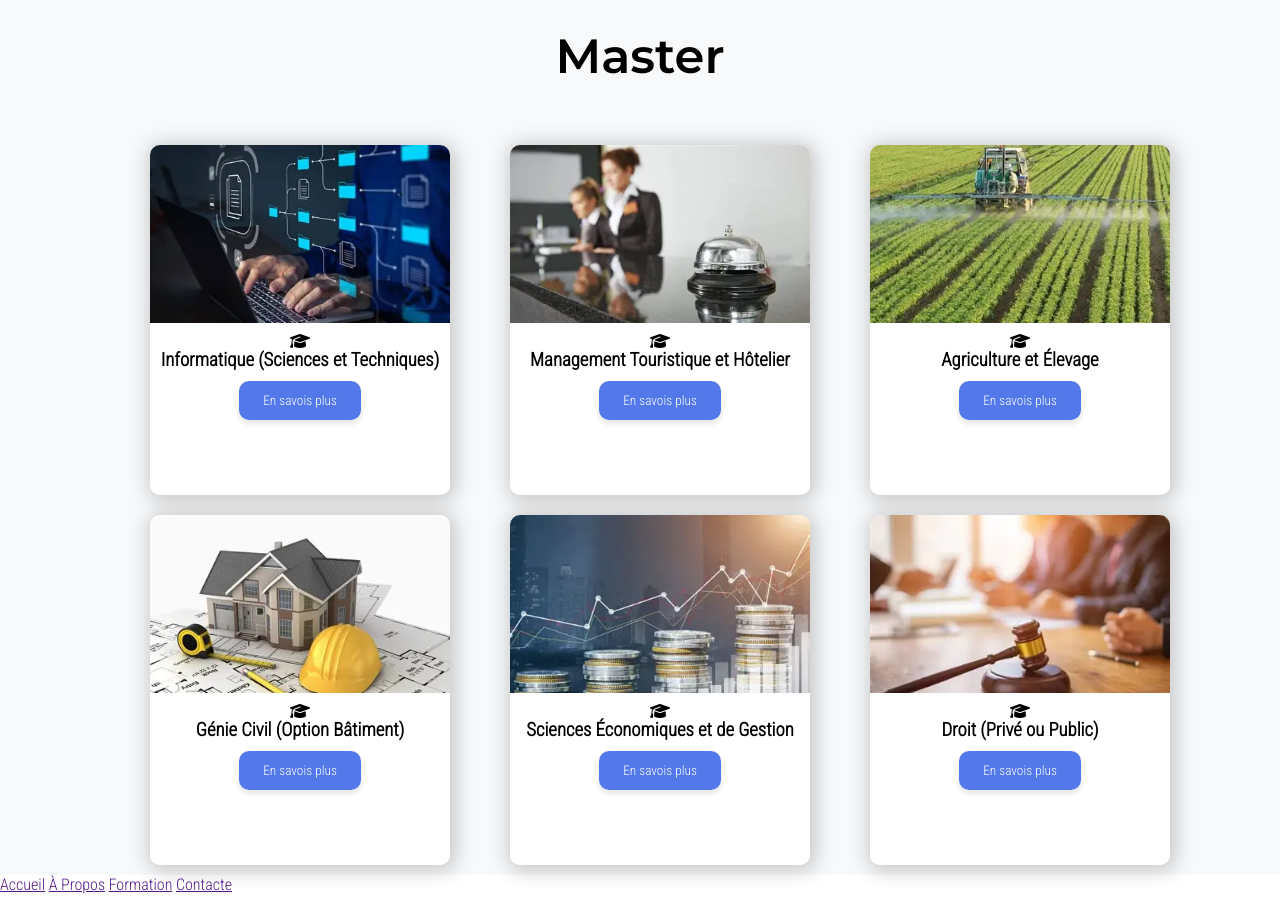
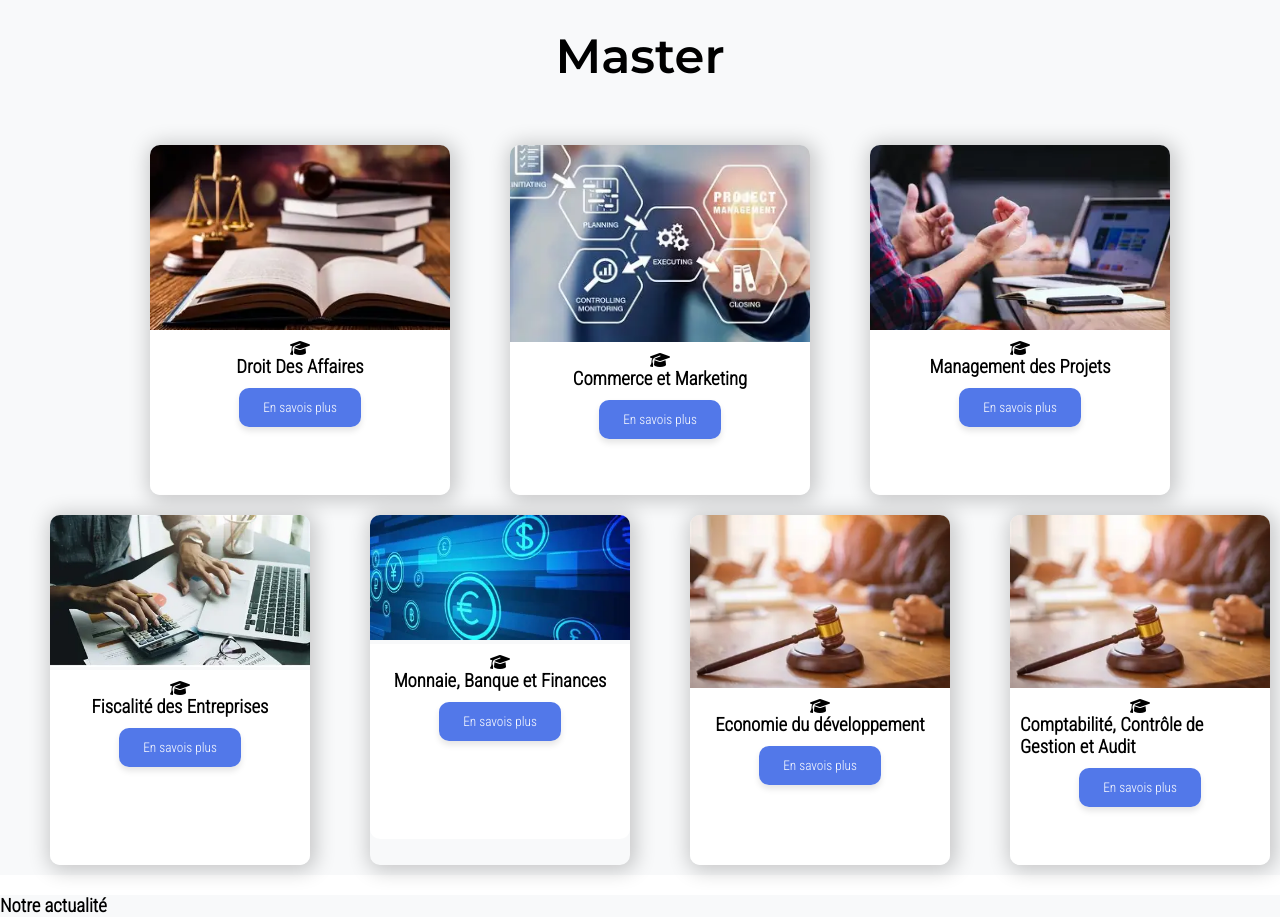
Before and after one commit to versous/siteUVHK, a plain HTML site: page index.html in a window 1280 px wide. Shown: the part 1580-2497 px from the top of the page. Before the commit the page ends 2474 px from the top, so only its background shows below. Drawn offline with Linux system fonts and the light colour scheme.

Commit message:
correction des bug et construction de la partie actualiter

```diff
--- a/index.html
+++ b/index.html
@@ -23,6 +23,7 @@
         <h1>UNIVERSITÉ VHK - BONOUA </h1>
         <p>Instruire et former pour développer</p>
     </header>
+    <article>
         <section>
             <div class="main-tittle">
                 <h1>Formation</h1>
@@ -101,31 +102,31 @@
                 <div class="letf-card">
                     <div class="full-card">
                         <div class="card-img">
-                        <img src="./assets/img/télécharger.webp" alt="">
+                            <img src="./assets/img/DroitDesAffaires.webp" alt="">
                         </div>
                         <div class="card">
                             <i class="fa-sharp fa-solid fa-graduation-cap"></i>
-                        <h3>Informatique (Sciences et Techniques)</h3>
+                            <h3>Droit Des Affaires</h3>
                             <button>En savois plus</button>
                         </div>
                     </div>
                     <div class="full-card">
                         <div class="card-img">
-                        <img src="./assets/img/tourisme.webp" alt="">
+                            <img src="./assets/img/commerce.webp" alt="">
                         </div>
                         <div class="card">
                             <i class="fa-sharp fa-solid fa-graduation-cap"></i>
-                        <h3>Management Touristique et Hôtelier</h3>
+                            <h3>Commerce et Marketing</h3>
                             <button>En savois plus</button>
                         </div>
                     </div>
                     <div class="full-card">
                     <div class="card-img">
-                        <img src="./assets/img/agriculture(1).webp" alt="">
+                            <img src="./assets/img/Management.webp" alt="">
                         </div>
                         <div class="card">
                             <i class="fa-sharp fa-solid fa-graduation-cap"></i>
-                        <h3>Agriculture et Élevage</h3>
+                            <h3>Management des Projets</h3>
                             <button>En savois plus</button>
                         </div>
                     </div>
@@ -133,21 +134,21 @@
                 <div class="right-card">
                     <div class="full-card">
                         <div class="card-img">
-                        <img src="/assets/img/batiment.webp" alt="">
+                            <img src="/assets/img/Fiscalite.webp" alt="">
                         </div>
                         <div class="card">
                             <i class="fa-sharp fa-solid fa-graduation-cap"></i>
-                        <h3>Génie Civil (Option Bâtiment)</h3>
+                            <h3>Fiscalité des Entreprises</h3>
                             <button>En savois plus</button>
                         </div>
                     </div>
                     <div class="full-card">
                         <div class="card-img">
-                        <img src="/assets/img/eco.webp" alt="">
+                            <img src="/assets/img/monnaie.webp" alt="">
                         </div>
                         <div class="card">
                             <i class="fa-sharp fa-solid fa-graduation-cap"></i>
-                        <h3>Sciences Économiques et de Gestion</h3>
+                            <h3>Monnaie, Banque et Finances</h3>
                             <button>En savois plus</button>
                         </div>
                     </div>
@@ -157,24 +158,28 @@
                         </div>
                         <div class="card">
                             <i class="fa-sharp fa-solid fa-graduation-cap"></i>
-                        <h3>Droit (Privé ou Public)</h3>
+                            <h3>Economie du développement</h3>
+                            <button>En savois plus</button>
+                        </div>
+                    </div>
+                    <div class="full-card">
+                        <div class="card-img">
+                            <img src="/assets/img/OIP.webp" alt="">
+                        </div>
+                        <div class="card">
+                            <i class="fa-sharp fa-solid fa-graduation-cap"></i>
+                            <h3>Comptabilité, Contrôle de Gestion et Audit</h3>
                             <button>En savois plus</button>
                         </div>
                     </div>
                 </div>
             </div>
         </section>
-    <footer>
-        <div class="main-left">
+        <section>
+            <h3>Notre actualité</h3>
 
-        </div>
-        <div class="ongles">
-            <a href="">Accueil</a>
-            <a href="">À Propos</a>
-            <a href="">Formation</a>
-            <a href="">Contacte</a>
-        </div>
+        </section>
+    </article>
 
-    </footer>
 </body>
 </html>
--- a/styles/style.css
+++ b/styles/style.css
@@ -134,19 +134,22 @@ section .full-card:hover{
     transform: translate(3px);
     box-shadow: 0 0 6px 0px black;
     transform: scale(1.05) ;
+    border-radius: 10px;
 }
 section .card-img{
     overflow: hidden;
+    max-height: 200px;
 }
 section .card-img img{
-    max-height: 200px;
+    max-height: 100%;
     border-radius: 10px 10px 0px 0;
     width: 100%;
     object-fit: cover;
-    transition: transform 1s ease-in-out;
+    transition: transform 0.5s ease-in-out;
 }
 section .full-card:hover .card-img img{
     transform: scale(1.1) ;
+    border-radius: 10px 10px 0px 0;
 }
 
 section .card{
@@ -181,3 +184,9 @@ section .right-card{
     justify-content: center;
     width: 100%;
 }
+section .main-card-bottom{
+    display: flex;
+    flex-direction: column;
+    flex-wrap: wrap;
+    width: 100%;
+}
```
Also changed, not shown: assets/img/Compta.webp (renamed from assets/img/OIP (2).webp), assets/img/DroitDesAffaires.webp (renamed from assets/img/télécharger (1).webp), assets/img/EcoEtDevel.webp (renamed from assets/img/OIP (4).webp), assets/img/Fiscalite.webp (renamed from assets/img/OIP (5).webp), assets/img/Management.webp (renamed from assets/img/OIP (1).webp), assets/img/commerce.webp (renamed from assets/img/télécharger (2).webp), assets/img/monnaie.webp (renamed from assets/img/OIP (3).webp). Lines whose indentation alone changed are shown as unchanged.
